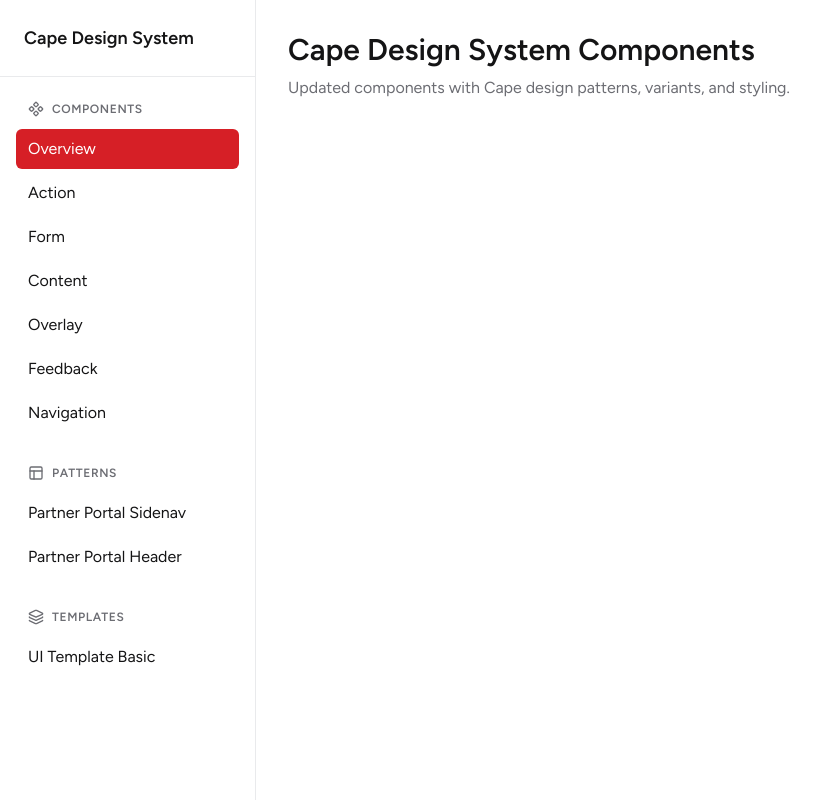
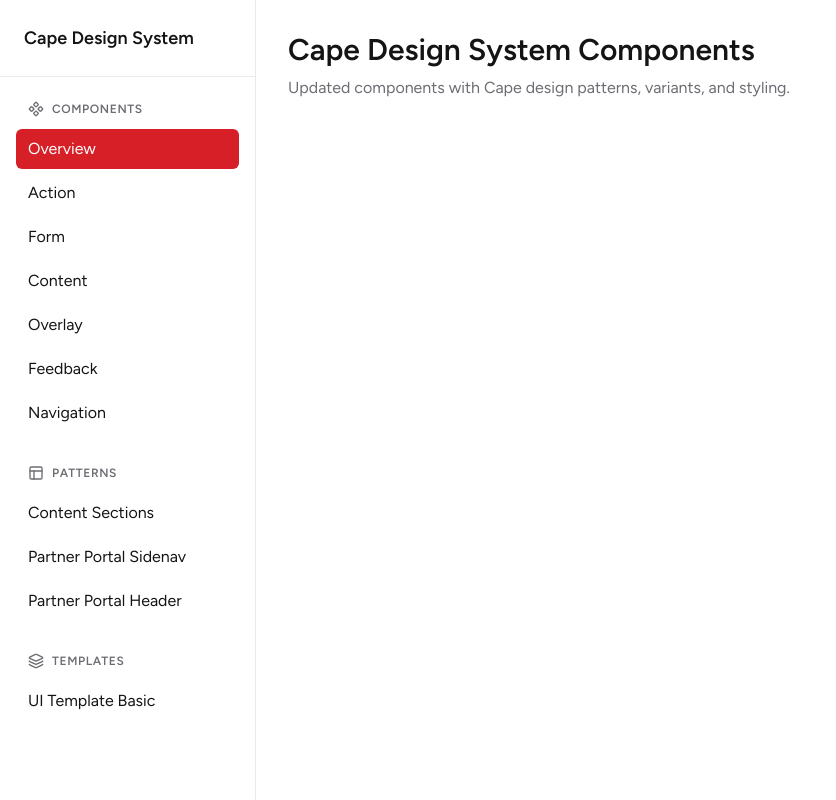
Before and after one commit to lucasbarcellos-dh/figma-make-template, a React (Vite) app: page / in a window 1280 px wide. Shown: the whole page, without its empty margins (0-836 px from the left). Built offline with nearby package versions, Linux system fonts and the light colour scheme.

Commit message:
Update App.tsx

```diff
--- a/cape-template/App.tsx
+++ b/cape-template/App.tsx
@@ -13,6 +13,7 @@ import { NavigationPage } from "./pages/NavigationPage";
 // Import patterns
 import SidenavPartnerPortal from "./patterns/sidenav-partner-portal";
 import HeaderPartnerPortal from "./patterns/header-partner-portal";
+import ContentSectionPage from "./patterns/content-section";
 
 // Import templates
 import UITemplateBasic from "./templates/ui-template-basic";
@@ -42,6 +43,7 @@ function App() {
     { id: "navigation", label: "Navigation", component: NavigationPage, section: "components" },
 
     // Patterns section
+    { id: "patterns-showcase", label: "Content Sections", component: ContentSectionPage, section: "patterns" },
     { id: "sidenav-partner", label: "Partner Portal Sidenav", component: SidenavPartnerPortal, section: "patterns" },
     { id: "header-partner", label: "Partner Portal Header", component: HeaderPartnerPortal, section: "patterns" },
 
@@ -62,14 +64,6 @@ function App() {
     const currentItem = navigationItems.find(item => item.id === currentPage);
     if (currentItem && currentItem.component) {
       const PageComponent = currentItem.component;
-      // For patterns and templates, render without additional wrapper padding
-      if (currentItem.section === "patterns" || currentItem.section === "templates") {
-        return (
-          <div className="h-[calc(100vh-2rem)] -m-8">
-            <PageComponent />
-          </div>
-        );
-      }
       return <PageComponent />;
     }
     return <OverviewPage />; // fallback
```
